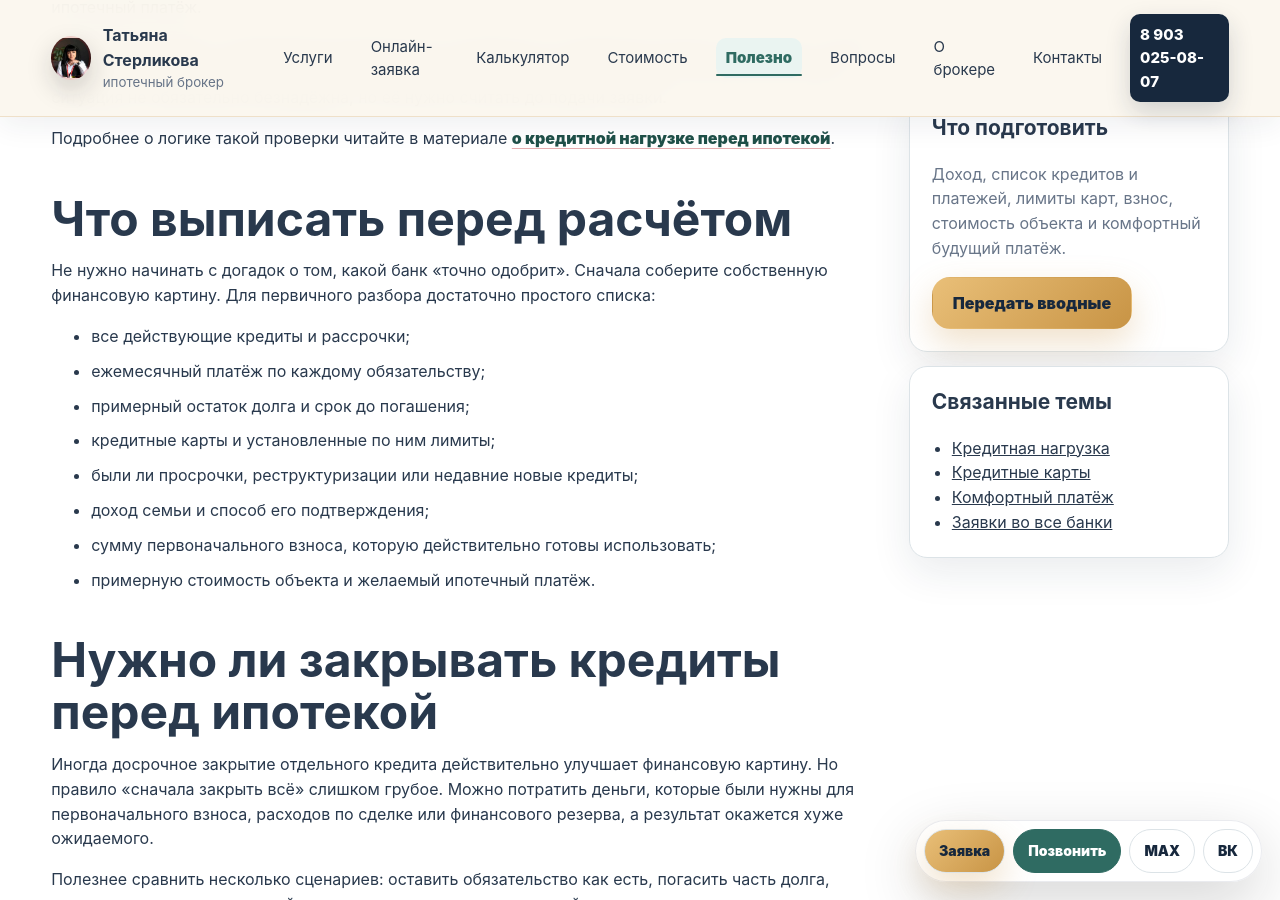
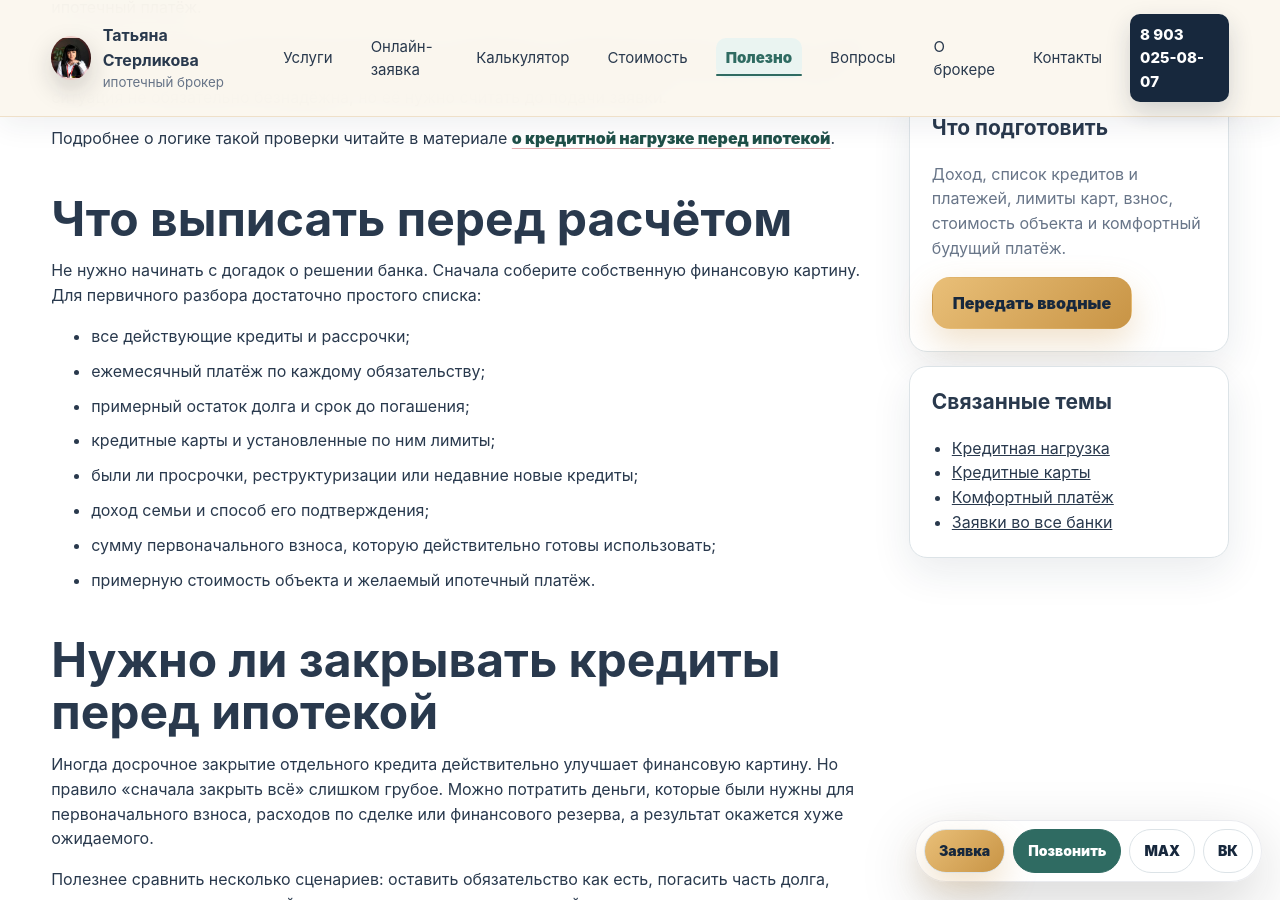
Before and after one commit to deputat36/broker, a Jekyll site: the page built from polezno/deystvuyushchie-kredity-pered-ipotekoy.md, in a window 1280 px wide and 900 px high, scrolled down 1240 px. Built offline with Jekyll 4.4.1, drawn with Linux system fonts in a browser that asks for light colours.

Commit message:
Убрать запрещённую формулировку из материала о кредитах

```diff
--- a/polezno/deystvuyushchie-kredity-pered-ipotekoy.md
+++ b/polezno/deystvuyushchie-kredity-pered-ipotekoy.md
@@ -27,7 +27,7 @@ schema: '{"@context":"https://schema.org","@type":"Article","headline":"Дейс
     <p>Подробнее о логике такой проверки читайте в материале <a class="text-link" href="{{ '/polezno/kreditnaya-nagruzka-pered-ipotekoy/' | relative_url }}">о кредитной нагрузке перед ипотекой</a>.</p>
 
     <h2>Что выписать перед расчётом</h2>
-    <p>Не нужно начинать с догадок о том, какой банк «точно одобрит». Сначала соберите собственную финансовую картину. Для первичного разбора достаточно простого списка:</p>
+    <p>Не нужно начинать с догадок о решении банка. Сначала соберите собственную финансовую картину. Для первичного разбора достаточно простого списка:</p>
     <ul>
       <li>все действующие кредиты и рассрочки;</li>
       <li>ежемесячный платёж по каждому обязательству;</li>
```
